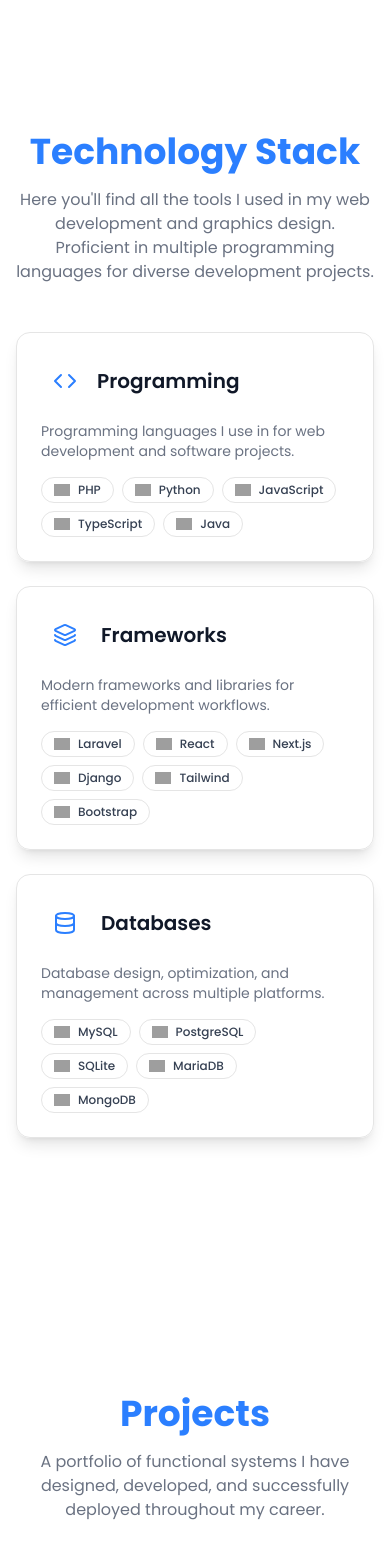
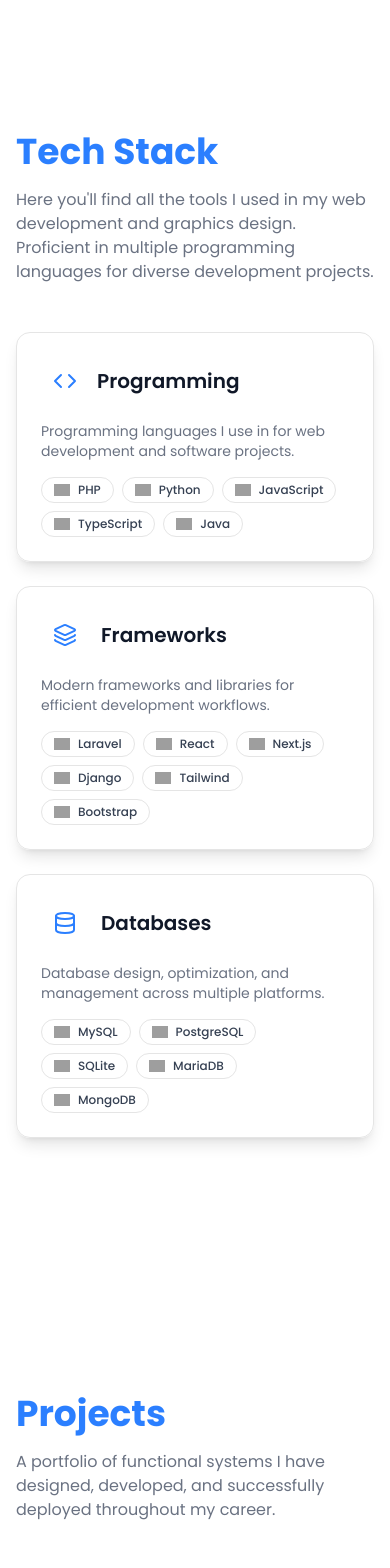
Before and after one commit to elijah-alonzo/elijah-alonzo, a Next.js app: page / in a window 390 px wide. Shown: the part 840-2408 px from the top of the page. Built offline with nearby package versions, Linux system fonts and the light colour scheme; grey boxes are pictures that could not be loaded.

Commit message:
update tech and proj section

```diff
--- a/pages/project.tsx
+++ b/pages/project.tsx
@@ -30,11 +30,11 @@
       className="py-32 px-4 sm:px-6 lg:px-8 min-h-screen flex items-center"
     >
       <div className="max-w-7xl mx-auto w-full">
-        <div className="text-center mb-12">
+        <div className="text-left sm:text-center mb-12">
           <h2 className="text-4xl font-bold text-blue-500 dark:text-blue-400 mb-4">
             Projects
           </h2>
-          <p className="text-base text-gray-500 mx-auto">
+          <p className="text-base text-gray-500 sm:mx-auto">
             A portfolio of functional systems I have designed, developed, and
             successfully deployed throughout my career.
           </p>
--- a/pages/tech.tsx
+++ b/pages/tech.tsx
@@ -7,11 +7,11 @@
       className="py-32 px-4 sm:px-6 lg:px-8 min-h-screen flex items-center"
     >
       <div className="max-w-6xl mx-auto w-full">
-        <div className="text-center mb-12">
+        <div className="text-left sm:text-center mb-12">
           <h2 className="text-4xl font-bold text-blue-500 dark:text-blue-400 mb-4">
-            Technology Stack
+            Tech Stack
           </h2>
-          <p className="text-base text-gray-500 mx-auto">
+          <p className="text-base text-gray-500 sm:mx-auto">
             Here you'll find all the tools I used in my web development and
             graphics design.
             <br />
```
